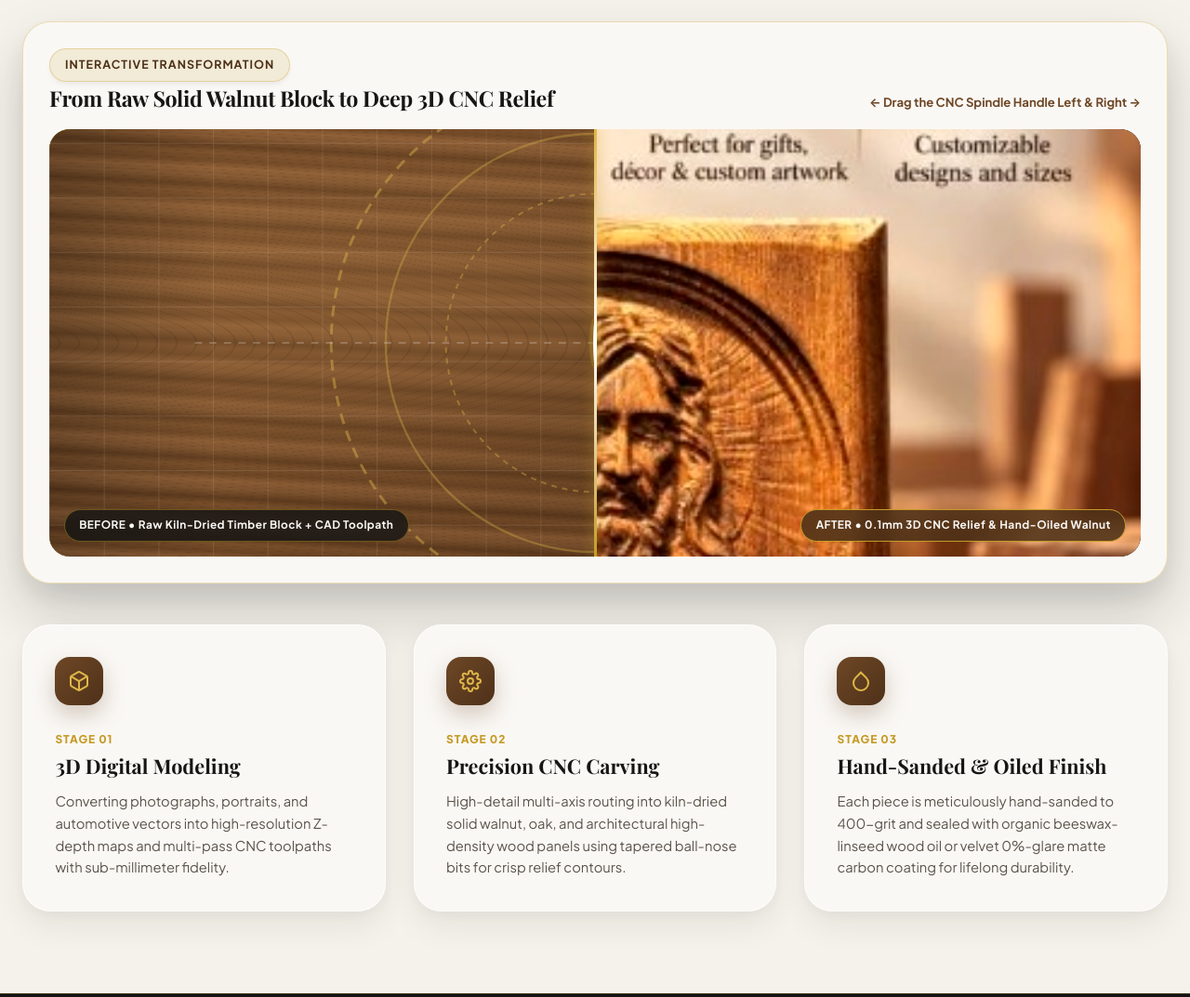
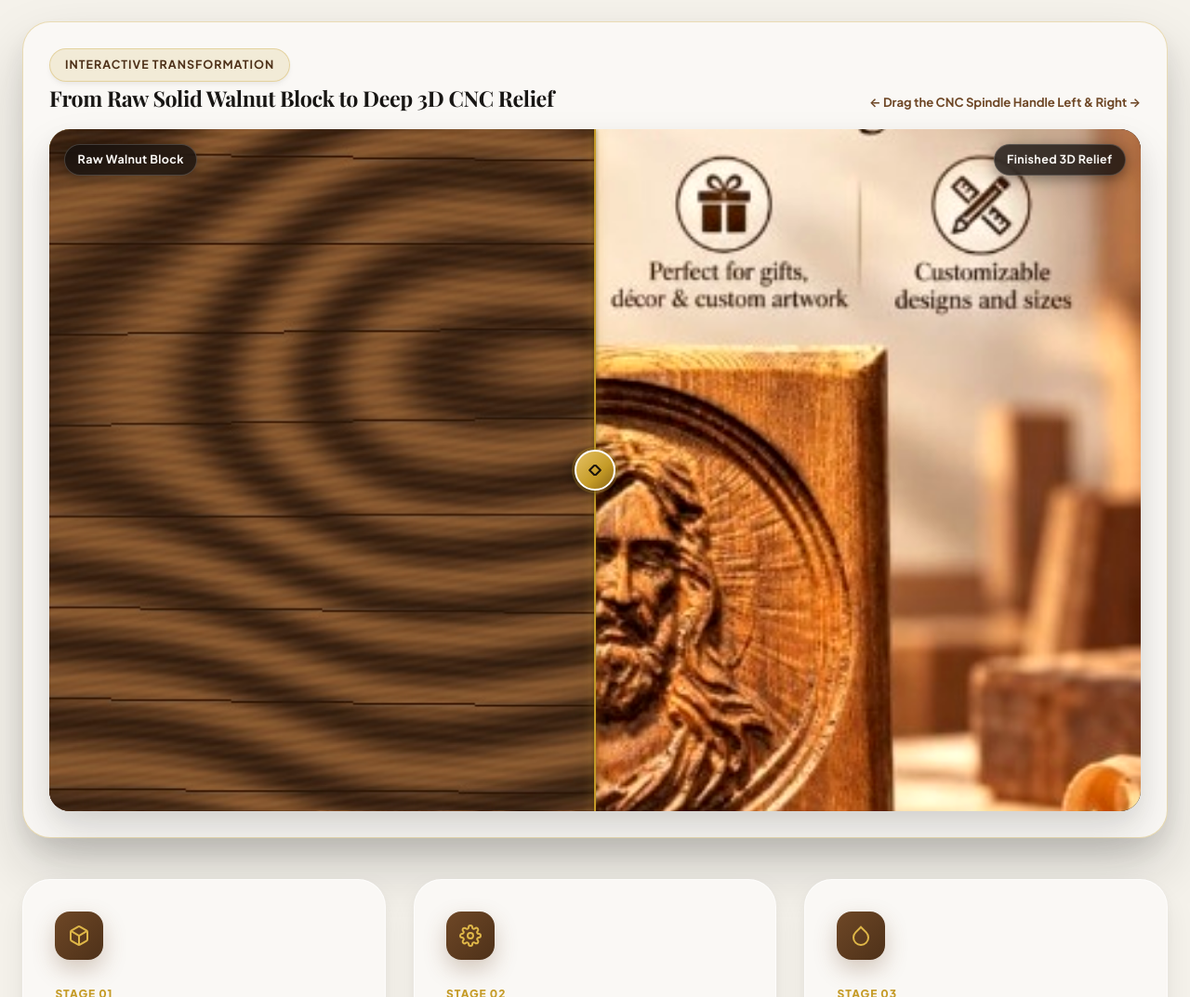
Before and after one commit to Rachid116/basma-studio, a website built with Vite: page index.html in a window 1280 px wide. Shown: the part 7760-8833 px from the top of the page at 93% size. Built offline with nearby package versions, Linux system fonts and the light colour scheme; files whose address does not match are found by name; a web font is replaced by a local one.

Commit message:
fix(craft): rebuild before/after comparison slider with clean two-layer architecture, 1:1 mobile aspect ratio, and 60fps touch range input

```diff
--- a/index.html
+++ b/index.html
@@ -831,47 +831,41 @@
           </div>
 
           <div class="carve-compare-stage" id="carveCompareStage" aria-label="Before and After Raw Wood to 3D CNC Carve Comparison">
-            <!-- AFTER LAYER (Full width underneath: Finished 3D CNC Relief Carving) -->
+            <!-- BASE LAYER (Full width underneath: Finished 3D CNC Relief Carving) -->
             <div class="compare-layer compare-after">
-              <img src="assets/hero-3d-relief.jpg" alt="After: Precision 3D CNC Carved Solid Walnut Relief" draggable="false" />
-              <span class="compare-badge badge-after" data-i18n="compare_after_label">AFTER • 0.1mm 3D CNC Relief &amp; Hand-Oiled Walnut</span>
+              <img src="assets/hero-3d-relief.jpg" alt="Finished 3D CNC Carved Solid Walnut Relief" draggable="false" />
             </div>
 
-            <!-- BEFORE LAYER (Clipped by slider percentage: Raw Uncarved Natural Wood Block with CNC Toolpath Grid) -->
+            <!-- TOP LAYER (Clipped by slider percentage: Natural Raw Solid Walnut Wood Block) -->
             <div class="compare-layer compare-before" id="compareBeforeLayer" style="clip-path: inset(0 50% 0 0);">
-              <div class="raw-wood-block-surface">
-                <div class="raw-wood-grain-lines"></div>
-                <div class="raw-wood-cnc-blueprint">
-                  <svg viewBox="0 0 600 400" width="100%" height="100%" preserveAspectRatio="xMidYMid slice">
-                    <defs>
-                      <pattern id="cncGrid" width="30" height="30" patternUnits="userSpaceOnUse">
-                        <path d="M 30 0 L 0 0 0 30" fill="none" stroke="rgba(245,242,235,0.14)" stroke-width="0.8"/>
-                      </pattern>
-                    </defs>
-                    <rect width="600" height="400" fill="url(#cncGrid)" />
-                    <!-- Topographic CNC vector toolpath rings over raw timber -->
-                    <circle cx="300" cy="200" r="145" fill="none" stroke="rgba(219,180,76,0.45)" stroke-width="1.5" stroke-dasharray="6 4"/>
-                    <circle cx="300" cy="200" r="115" fill="none" stroke="rgba(219,180,76,0.35)" stroke-width="1.2"/>
-                    <circle cx="300" cy="200" r="82" fill="none" stroke="rgba(219,180,76,0.4)" stroke-width="1" stroke-dasharray="3 3"/>
-                    <line x1="300" y1="25" x2="300" y2="375" stroke="rgba(245,242,235,0.22)" stroke-width="1" stroke-dasharray="4 4"/>
-                    <line x1="80" y1="200" x2="520" y2="200" stroke="rgba(245,242,235,0.22)" stroke-width="1" stroke-dasharray="4 4"/>
-                    <text x="300" y="365" text-anchor="middle" fill="rgba(245,242,235,0.75)" font-family="monospace" font-size="11" letter-spacing="3">RAW KILN-DRIED WALNUT SLAB • Z-AXIS 0.00mm</text>
-                  </svg>
-                </div>
-              </div>
-              <span class="compare-badge badge-before" data-i18n="compare_before_label">BEFORE • Raw Kiln-Dried Timber Block + CAD Toolpath</span>
+              <img src="assets/raw-walnut-block.jpg" alt="Raw Natural Solid Walnut Timber Block" draggable="false" />
             </div>
 
-            <!-- Draggable Split Handle -->
-            <div class="compare-handle" id="compareHandle" style="left: 50%;" role="slider" aria-valuemin="5" aria-valuemax="95" aria-valuenow="50" aria-label="Drag to compare raw wood and carved 3D relief" tabindex="0">
-              <div class="compare-handle-line"></div>
-              <div class="compare-handle-knob">
-                <svg width="20" height="20" viewBox="0 0 24 24" fill="none" stroke="currentColor" stroke-width="2.5">
+            <!-- MINIMAL FLOATING GLASS BADGES -->
+            <span class="compare-badge badge-left" data-i18n="compare_before_label">Raw Walnut Block</span>
+            <span class="compare-badge badge-right" data-i18n="compare_after_label">Finished 3D Relief</span>
+
+            <!-- SMOOTH DRAGGABLE SPINDLE DIVIDER -->
+            <div class="compare-spindle-divider" id="compareSpindleDivider" style="left: 50%;">
+              <div class="compare-spindle-line"></div>
+              <div class="compare-spindle-knob" aria-hidden="true">
+                <svg width="20" height="20" viewBox="0 0 24 24" fill="none" stroke="currentColor" stroke-width="2.5" stroke-linecap="round" stroke-linejoin="round">
                   <polyline points="15 18 9 12 15 6" transform="translate(-4,0)"/>
                   <polyline points="9 18 15 12 9 6" transform="translate(4,0)"/>
                 </svg>
               </div>
             </div>
+
+            <!-- INVISIBLE HTML5 RANGE INPUT (100% Touch & Drag Tracking) -->
+            <input
+              type="range"
+              min="0"
+              max="100"
+              value="50"
+              id="carveCompareRangeInput"
+              class="compare-range-input"
+              aria-label="Drag before and after wood carving slider"
+            />
           </div>
         </div>
 
--- a/src/components/sections/CraftProcess.js
+++ b/src/components/sections/CraftProcess.js
@@ -5,17 +5,32 @@
 export function initCraftProcess() {
   const stage = document.getElementById('carveCompareStage');
   const beforeLayer = document.getElementById('compareBeforeLayer');
-  const handle = document.getElementById('compareHandle');
-  if (!stage || !beforeLayer || !handle) return;
+  const divider = document.getElementById('compareSpindleDivider') || document.getElementById('compareHandle');
+  const rangeInput = document.getElementById('carveCompareRangeInput');
 
-  let isDragging = false;
+  if (!stage || !beforeLayer || !divider) return;
 
   function setSliderPercent(pct) {
-    const clamped = Math.max(4, Math.min(96, pct));
+    const clamped = Math.max(0, Math.min(100, pct));
     beforeLayer.style.clipPath = `inset(0 ${(100 - clamped).toFixed(2)}% 0 0)`;
-    handle.style.left = `${clamped.toFixed(2)}%`;
-    handle.setAttribute('aria-valuenow', Math.round(clamped));
+    divider.style.left = `${clamped.toFixed(2)}%`;
+    divider.setAttribute('aria-valuenow', Math.round(clamped));
+    if (rangeInput && Number(rangeInput.value) !== Math.round(clamped)) {
+      rangeInput.value = Math.round(clamped);
+    }
   }
+
+  // 1. Native HTML5 range input (60 FPS hardware-accelerated touch & drag on iOS, Android & Desktop)
+  if (rangeInput) {
+    const handleRangeChange = (e) => {
+      setSliderPercent(Number(e.target.value));
+    };
+    rangeInput.addEventListener('input', handleRangeChange);
+    rangeInput.addEventListener('change', handleRangeChange);
+  }
+
+  // 2. Direct Pointer & Touch Events as complementary drag handler
+  let isDragging = false;
 
   function updateFromClientX(clientX) {
     const rect = stage.getBoundingClientRect();
@@ -37,18 +52,29 @@ export function initCraftProcess() {
     updateFromClientX(e.clientX);
   });
 
-  const stopSlide = () => { isDragging = false; };
-  stage.addEventListener('pointerup', stopSlide);
-  stage.addEventListener('pointercancel', stopSlide);
+  const stopDrag = (e) => {
+    if (isDragging) {
+      isDragging = false;
+      if (stage.releasePointerCapture && e && e.pointerId) {
+        try { stage.releasePointerCapture(e.pointerId); } catch (_) {}
+      }
+    }
+  };
+  stage.addEventListener('pointerup', stopDrag);
+  stage.addEventListener('pointercancel', stopDrag);
 
-  handle.addEventListener('keydown', (e) => {
-    const current = parseFloat(handle.getAttribute('aria-valuenow') || '50');
-    if (e.key === 'ArrowLeft') {
+  // Keyboard accessibility
+  divider.addEventListener('keydown', (e) => {
+    const current = parseFloat(divider.getAttribute('aria-valuenow') || '50');
+    if (e.key === 'ArrowLeft' || e.key === 'ArrowDown') {
       e.preventDefault();
-      setSliderPercent(current - 5);
-    } else if (e.key === 'ArrowRight') {
+      setSliderPercent(current - 4);
+    } else if (e.key === 'ArrowRight' || e.key === 'ArrowUp') {
       e.preventDefault();
-      setSliderPercent(current + 5);
+      setSliderPercent(current + 4);
     }
   });
+
+  // Initial state: 50% split
+  setSliderPercent(50);
 }
--- a/src/data/i18n.js
+++ b/src/data/i18n.js
@@ -101,8 +101,8 @@ export const I18N = {
     craft_subtitle: 'Every piece combines digital micro-precision with traditional Lebanese woodworking and hand-rubbed natural finishes.',
     compare_title: 'From Raw Solid Walnut Block to Deep 3D CNC Relief',
     compare_hint: '← Drag the CNC Spindle Handle Left & Right →',
-    compare_before_label: 'BEFORE • Raw Kiln-Dried Timber Block + CAD Toolpath',
-    compare_after_label: 'AFTER • 0.1mm 3D CNC Relief & Hand-Oiled Walnut',
+    compare_before_label: 'Raw Walnut Block',
+    compare_after_label: 'Finished 3D Relief',
     craft_1_title: '3D Digital Modeling',
     craft_1_desc: 'Converting photographs, portraits, and automotive vectors into high-resolution Z-depth maps and multi-pass CNC toolpaths with sub-millimeter fidelity.',
     craft_2_title: 'Precision CNC Carving',
@@ -220,8 +220,8 @@ export const I18N = {
     craft_subtitle: 'نجمع بين الدقة الرقمية المتناهية واللمسة الحرفية اليدوية بالزيوت الطبيعية.',
     compare_title: 'من لوح الجوز الخام إلى الحفر البارز ثلاثي الأبعاد',
     compare_hint: '← اسحب المؤشر يميناً ويساراً للمقارنة →',
-    compare_before_label: 'قبل • خشب جوز طبيعي خام مع مخطط الحفر الرقمي',
-    compare_after_label: 'بعد • حفر بارز ثلاثي الأبعاد بدقة 0.1 ملم وتشطيب يدوي',
+    compare_before_label: 'لوح الجوز الخام',
+    compare_after_label: 'الحفر ثلاثي الأبعاد المكتمل',
     craft_1_title: 'النمذجة الرقمية ثلاثية الأبعاد',
     craft_1_desc: 'تحويل الصور والرسوم المتجهة إلى خرائط عمق ثلاثية الأبعاد عالية الدقة.',
     craft_2_title: 'حفر CNC متعدد المحاور',
--- a/styles.css
+++ b/styles.css
@@ -2024,14 +2024,14 @@ body[dir="rtl"] .cart-drawer.open {
 .carve-compare-stage {
   position: relative;
   width: 100%;
-  height: clamp(290px, 44vw, 460px);
+  aspect-ratio: 16 / 10;
   border-radius: var(--radius-lg);
   overflow: hidden;
   user-select: none;
-  touch-action: pan-y;
-  cursor: ew-resize;
+  -webkit-user-select: none;
   background: #1B1510;
-  box-shadow: inset 0 0 30px rgba(0, 0, 0, 0.55);
+  box-shadow: inset 0 0 30px rgba(0, 0, 0, 0.55), var(--shadow-argon-lg);
+  touch-action: none;
 }
 
 .compare-layer {
@@ -2039,126 +2039,136 @@ body[dir="rtl"] .cart-drawer.open {
   inset: 0;
   width: 100%;
   height: 100%;
-}
-
-.compare-after img {
+  overflow: hidden;
+  pointer-events: none;
+}
+
+.compare-after img,
+.compare-before img {
   width: 100%;
   height: 100%;
   object-fit: cover;
   display: block;
-  filter: contrast(1.06) saturate(1.08);
-}
-
-/* Realistic Raw Uncarved Solid Walnut Slab with Organic Grain & CAD Blueprint */
-.raw-wood-block-surface {
-  width: 100%;
-  height: 100%;
-  position: relative;
-  background:
-    radial-gradient(ellipse at 30% 40%, rgba(168, 118, 68, 0.45) 0%, transparent 60%),
-    radial-gradient(ellipse at 75% 65%, rgba(68, 40, 18, 0.55) 0%, transparent 65%),
-    repeating-linear-gradient(
-      3deg,
-      #7E532F 0px,
-      #8D5E36 7px,
-      #6B4423 15px,
-      #784E2A 24px,
-      #5D3A1D 31px,
-      #845832 42px
-    );
-  display: flex;
-  align-items: center;
-  justify-content: center;
-}
-
-.raw-wood-grain-lines {
-  position: absolute;
-  inset: 0;
-  background:
-    repeating-radial-gradient(
-      ellipse at -15% 50%,
-      transparent 0,
-      transparent 18px,
-      rgba(38, 20, 8, 0.16) 19px,
-      transparent 21px
-    ),
-    linear-gradient(90deg, rgba(0,0,0,0.22) 0%, transparent 15%, transparent 85%, rgba(0,0,0,0.28) 100%);
-  pointer-events: none;
-}
-
-.raw-wood-cnc-blueprint {
-  position: relative;
+  user-select: none;
+  -webkit-user-drag: none;
+}
+
+.compare-after img {
+  filter: contrast(1.05) saturate(1.08);
+}
+
+.compare-before {
   z-index: 2;
-  width: 100%;
-  height: 100%;
-}
-
+  will-change: clip-path;
+}
+
+.compare-before img {
+  filter: contrast(1.02) brightness(0.96);
+}
+
+/* Minimal Floating Translucent Dark Glass Badges */
 .compare-badge {
   position: absolute;
-  bottom: 1rem;
-  padding: 0.45rem 0.95rem;
+  top: 1rem;
+  padding: 0.38rem 0.85rem;
   border-radius: var(--radius-pill);
-  font-size: 0.74rem;
+  font-size: 0.78rem;
   font-weight: 700;
-  letter-spacing: 0.04em;
-  background: rgba(20, 20, 20, 0.82);
+  letter-spacing: 0.03em;
+  background: rgba(18, 15, 13, 0.78);
   color: #FAF8F5;
-  backdrop-filter: blur(8px);
-  border: 1px solid rgba(197, 155, 39, 0.45);
-  z-index: 4;
+  backdrop-filter: blur(10px);
+  -webkit-backdrop-filter: blur(10px);
+  border: 1px solid rgba(255, 255, 255, 0.18);
+  box-shadow: 0 4px 15px rgba(0, 0, 0, 0.4);
+  z-index: 5;
   pointer-events: none;
-}
-
-.badge-before {
+  white-space: nowrap;
+}
+
+.badge-left {
   left: 1rem;
 }
 
-.badge-after {
+.badge-right {
   right: 1rem;
-  background: rgba(78, 49, 25, 0.88);
-  border-color: var(--accent-gold);
-}
-
-.compare-handle {
+}
+
+/* Smooth Draggable Spindle Divider */
+.compare-spindle-divider {
   position: absolute;
   top: 0;
   bottom: 0;
-  width: 4px;
+  width: 0;
   transform: translateX(-50%);
-  z-index: 10;
+  z-index: 20;
+  pointer-events: none;
   display: flex;
   align-items: center;
   justify-content: center;
-  outline: none;
-}
-
-.compare-handle-line {
+  will-change: left;
+}
+
+.compare-spindle-line {
   position: absolute;
   top: 0;
   bottom: 0;
-  width: 3px;
-  background: linear-gradient(180deg, var(--accent-gold-light), #FFFFFF, var(--accent-gold));
-  box-shadow: 0 0 14px rgba(197, 155, 39, 0.9);
-}
-
-.compare-handle-knob {
-  width: 48px;
-  height: 48px;
+  width: 2.5px;
+  background: #C59B27;
+  box-shadow: 0 0 12px rgba(197, 155, 39, 0.85), 0 0 4px rgba(0, 0, 0, 0.6);
+}
+
+.compare-spindle-knob {
+  position: absolute;
+  top: 50%;
+  left: 50%;
+  transform: translate(-50%, -50%);
+  width: 44px;
+  height: 44px;
   border-radius: 50%;
-  background: linear-gradient(135deg, var(--accent-gold-light), var(--accent-walnut-dark));
-  color: #FFF;
+  background: linear-gradient(135deg, #E6C265 0%, #C59B27 60%, #8A6413 100%);
+  color: #1A130C;
   border: 2px solid #FFF;
-  box-shadow: 0 6px 20px rgba(0, 0, 0, 0.45), 0 0 0 4px rgba(197, 155, 39, 0.3);
+  box-shadow: 0 4px 16px rgba(0, 0, 0, 0.5), 0 0 0 3px rgba(197, 155, 39, 0.35);
   display: flex;
   align-items: center;
   justify-content: center;
-  transition: transform 0.2s ease, box-shadow 0.2s ease;
-}
-
-.compare-handle:hover .compare-handle-knob,
-.compare-handle:focus .compare-handle-knob {
-  transform: scale(1.12);
-  box-shadow: 0 8px 25px rgba(197, 155, 39, 0.65), 0 0 0 6px rgba(197, 155, 39, 0.35);
+  transition: transform 0.15s ease, box-shadow 0.15s ease;
+}
+
+/* 100% Reliable Touch & Drag Tracking via Transparent Native Range Input */
+.compare-range-input {
+  position: absolute;
+  inset: 0;
+  width: 100%;
+  height: 100%;
+  opacity: 0;
+  z-index: 30;
+  cursor: ew-resize;
+  touch-action: none !important;
+  pointer-events: auto !important;
+  margin: 0;
+  padding: 0;
+  border: none;
+  background: transparent;
+  -webkit-appearance: none;
+  appearance: none;
+}
+
+.compare-range-input::-webkit-slider-thumb {
+  -webkit-appearance: none;
+  appearance: none;
+  width: 44px;
+  height: 100%;
+  cursor: ew-resize;
+}
+
+.compare-range-input::-moz-range-thumb {
+  width: 44px;
+  height: 100%;
+  cursor: ew-resize;
+  border: none;
+  background: transparent;
 }
 
 /* 3. Upgraded Wall Vibe Room Simulator: Warm Night Spotlight & Draggable Piece */
@@ -3446,47 +3456,36 @@ svg {
   /* 8. "The Craft" Before/After Split-Screen Slider */
   .carve-compare-wrapper {
     margin-bottom: 2rem;
+    padding: 1.15rem 0.95rem;
     border-radius: var(--radius-lg);
   }
 
   .carve-compare-stage {
-    aspect-ratio: 4 / 3.2;
-    min-height: 225px;
+    aspect-ratio: 1 / 1;
+    min-height: auto;
   }
 
   .compare-badge {
-    font-size: 0.62rem;
-    padding: 0.24rem 0.55rem;
-    top: 0.55rem;
-    max-width: 44%;
+    font-size: 0.72rem;
+    padding: 0.28rem 0.65rem;
+    top: 0.65rem;
+    max-width: none;
+    overflow: visible;
+    text-overflow: clip;
     white-space: nowrap;
-    overflow: hidden;
-    text-overflow: ellipsis;
-  }
-
-  .compare-badge-left {
-    left: 0.55rem;
-  }
-
-  .compare-badge-right {
-    right: 0.55rem;
-  }
-
-  .compare-handle-circle {
+  }
+
+  .badge-left {
+    left: 0.65rem;
+  }
+
+  .badge-right {
+    right: 0.65rem;
+  }
+
+  .compare-spindle-knob {
     width: 38px;
     height: 38px;
-  }
-
-  .compare-caption-overlay {
-    padding: 0.65rem 0.8rem;
-  }
-
-  .compare-caption-overlay h4 {
-    font-size: 0.88rem;
-  }
-
-  .compare-caption-overlay p {
-    font-size: 0.72rem;
   }
 
   .craft-grid {
```
Also changed, not shown: assets/raw-walnut-block.jpg (added), public/assets/raw-walnut-block.jpg (added).
